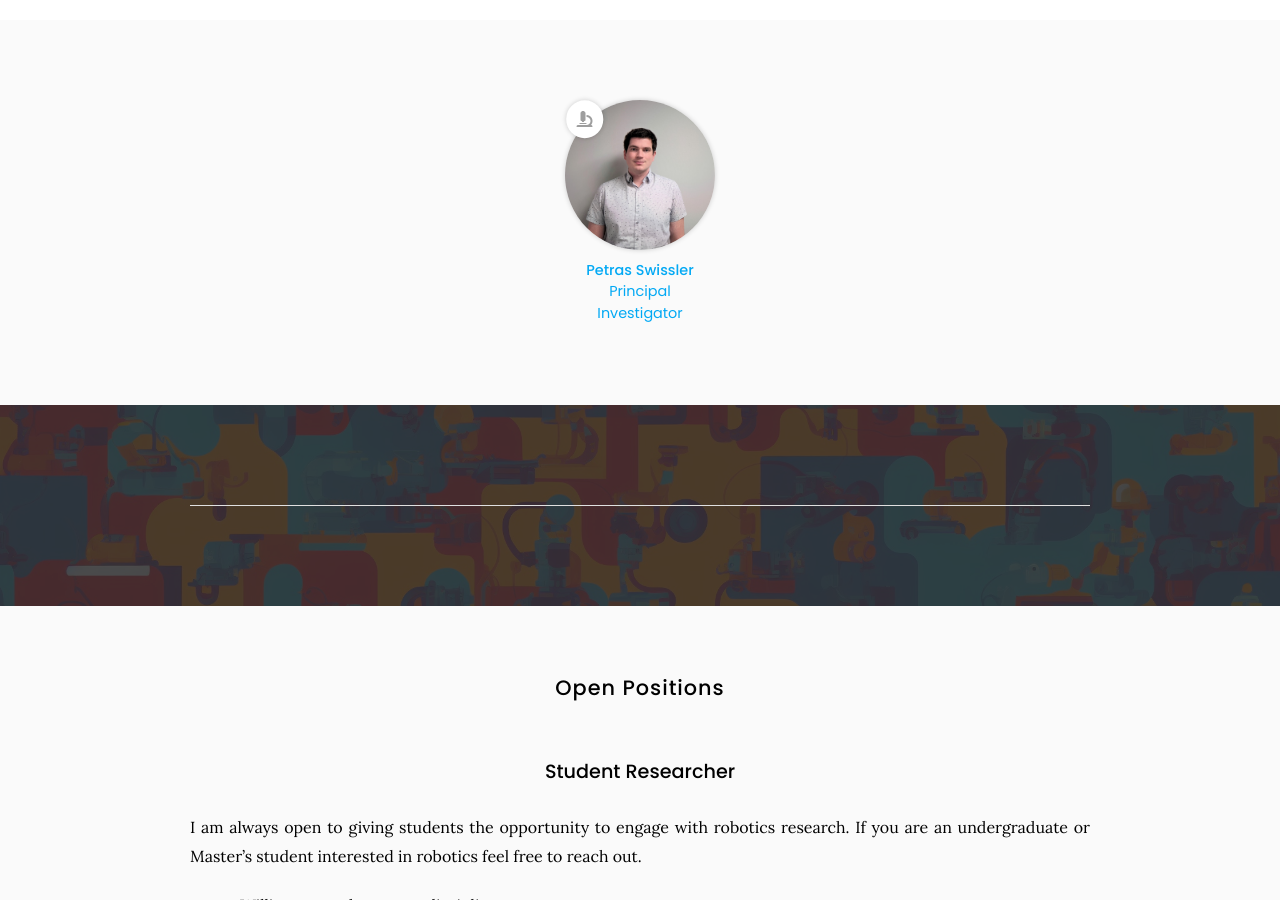
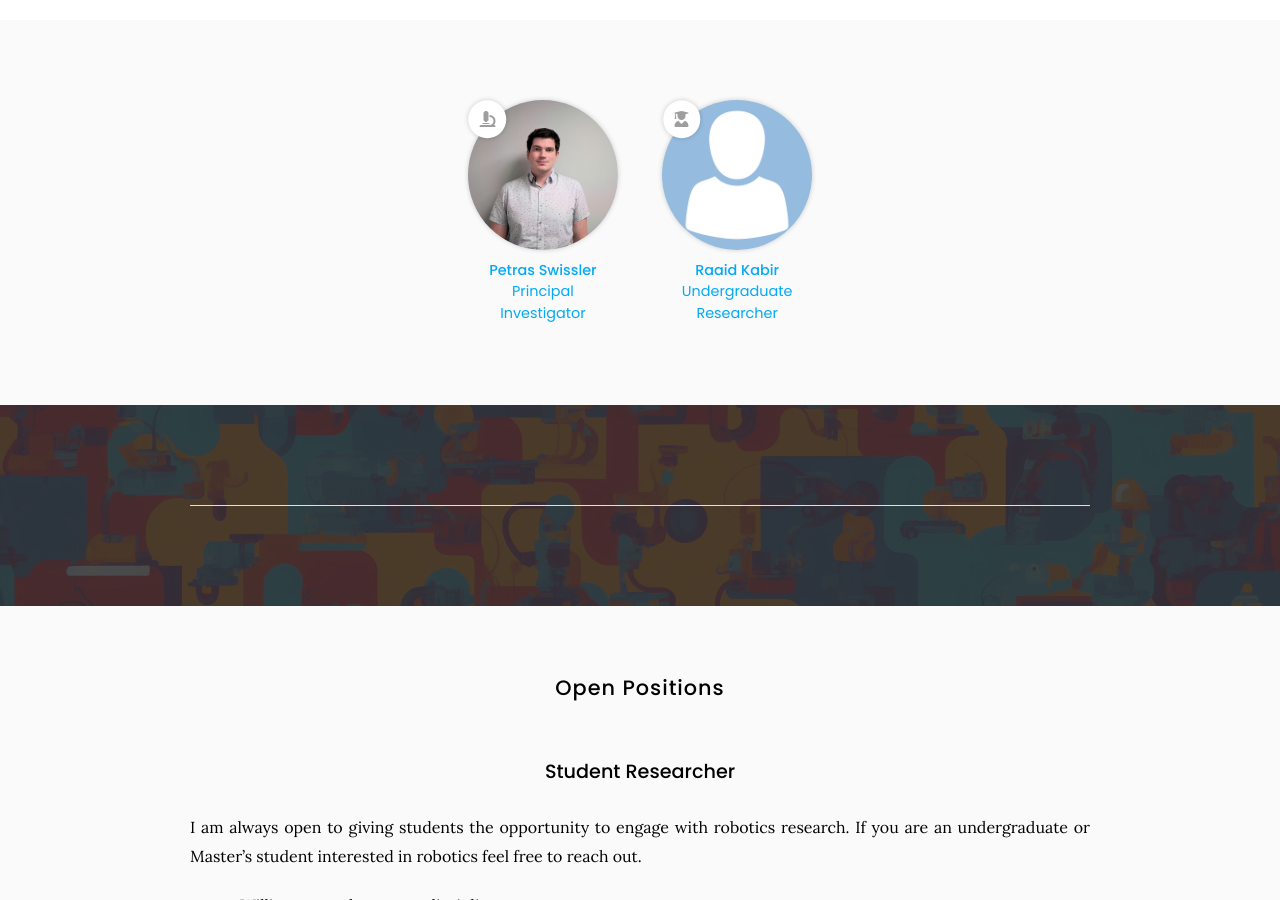
Before and after one commit to innovative-robotics/innovative-robotics.github.io, a Jekyll site: the page built from team/index.md, in a window 1280 px wide and 900 px high, scrolled down 326 px. Built offline with Jekyll 4.4.1, drawn with Linux system fonts in a browser that asks for light colours; part of the change alters nothing that is shown.

Commit message:
Update raaid_kabir.md

```diff
--- a/_members/raaid_kabir.md
+++ b/_members/raaid_kabir.md
@@ -1,8 +1,8 @@
 ---
 name: Raaid Kabir
-image: raaid_kabir.jpg
+image: images/members/placeholder.png
 description: Undergraduate Researcher
-role: Undergrad
+role: undergrad
 links:
   email: rk798@njit.edu
   github: https://github.com/raaidkabir
```
